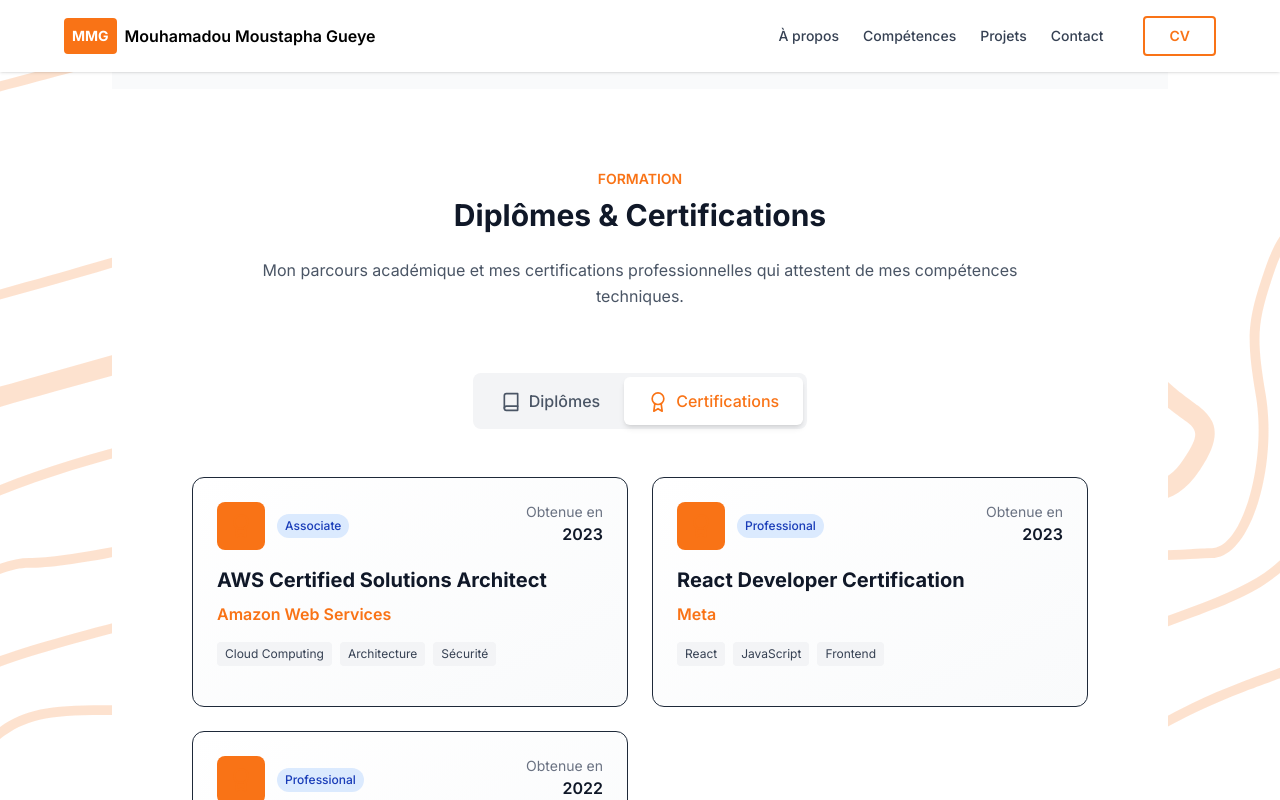
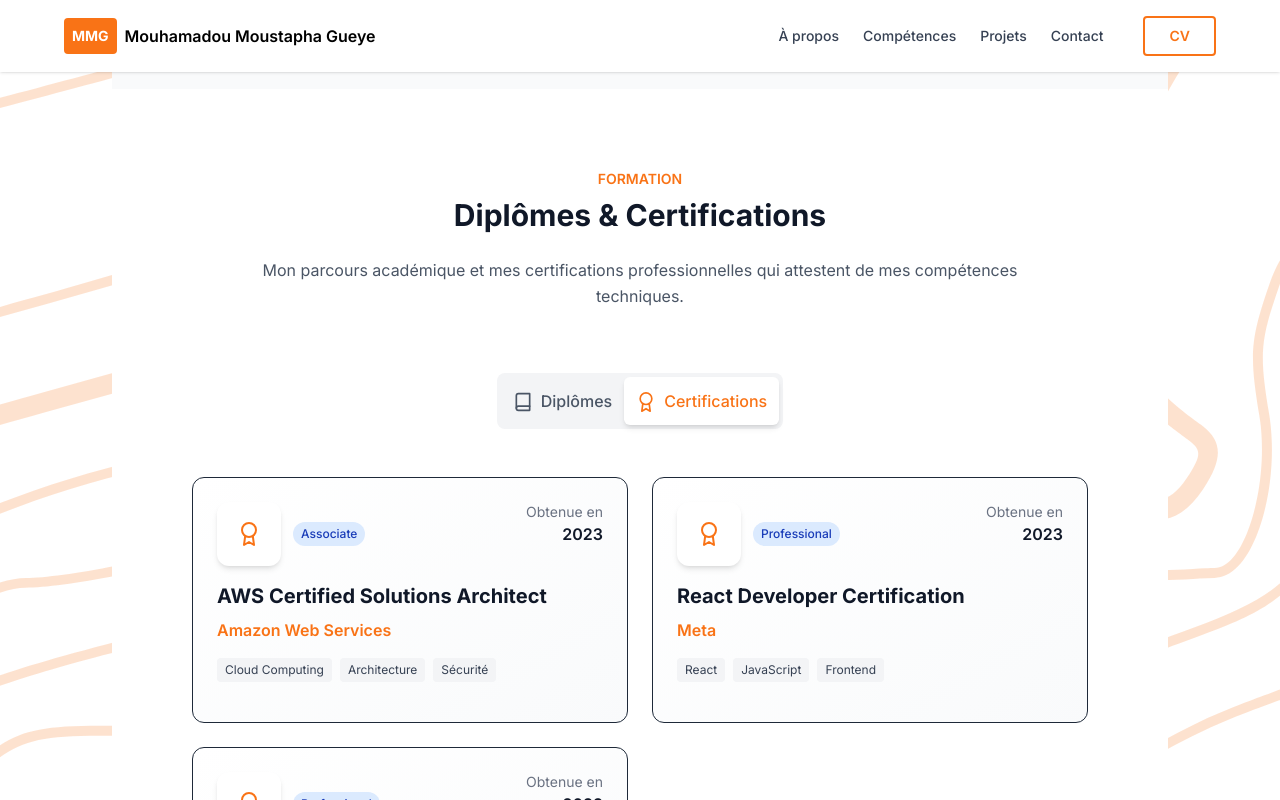
Before and after one commit to MMG739/mmg-portfolio, a Next.js app: page / in a window 1280 px wide. Both pictures are taken after a click on the button "Certifications". Shown: the part 3137-3937 px from the top of the page. Built offline with nearby package versions, Linux system fonts and the light colour scheme.

Commit message:
Update About, Contact, and Education components; adjust experience years, fix WhatsApp link, and enhance education details.

```diff
--- a/src/components/About.jsx
+++ b/src/components/About.jsx
@@ -50,7 +50,7 @@ export default function AboutSection() {
           <div className="grid grid-cols-2 gap-6 mt-4">
             <div className="flex flex-col items-center bg-white rounded-lg shadow p-4">
               <FaLaptopCode className="text-2xl text-[var(--color-orange)] mb-1" />
-              <span className="text-xl font-bold text-[var(--color-orange)]">5+</span>
+              <span className="text-xl font-bold text-[var(--color-orange)]">3+</span>
               <span className="text-xs text-gray-600">Années d’expérience</span>
             </div>
             <div className="flex flex-col items-center bg-white rounded-lg shadow p-4">
--- a/src/components/Contact.jsx
+++ b/src/components/Contact.jsx
@@ -154,7 +154,7 @@ export default function Contact() {
               Contactez-moi directement sur WhatsApp pour une réponse plus rapide.
             </p>
             <a
-              href="https://wa.me/22178152233?text=Bonjour%2C%20je%20souhaite%20discuter%20d%27un%20projet"
+              href="https://wa.me/221781522330?text=Bonjour%2C%20je%20souhaite%20discuter%20d%27un%20projet"
               target="_blank"
               rel="noopener noreferrer"
               className="inline-flex items-center bg-white text-green-600 px-4 py-2 rounded-lg font-semibold hover:bg-gray-100 transition-colors"
--- a/src/components/Education.jsx
+++ b/src/components/Education.jsx
@@ -8,21 +8,21 @@ const Education = () => {
   const diplomes = [
     {
       id: 1,
-      title: "Master en Informatique",
-      institution: "Université de Technologie",
-      location: "Paris, France",
-      period: "2020 - 2022",
+      title: "Master en Data Science et Intelligence Artificielle",
+      institution: "Ecole d'Ingénieurs ISM et ESG Paris",
+      location: "Dakar, Sénégal",
+      period: "2024 - 2026",
       grade: "Mention Très Bien",
-      description: "Spécialisation en développement web et mobile, intelligence artificielle",
+      description: "Spécialisation en data science, intelligence artificielle",
       skills: ["Développement Full-Stack", "Machine Learning", "Gestion de projet"],
       projects: ["Projet de fin d'études sur l'IA", "Application mobile collaborative"]
     },
     {
       id: 2,
-      title: "Licence Informatique",
-      institution: "Institut Supérieur de Technologie",
-      location: "Lyon, France",
-      period: "2017 - 2020",
+      title: "Licence Informatique en Genie Logiciel",
+      institution: "Digital Campus de L'ISM",
+      location: "Dakar, Sénégal",
+      period: "2021 - 2024",
       grade: "Mention Bien",
       description: "Fondamentaux de l'informatique, programmation, bases de données",
       skills: ["Programmation", "Bases de données", "Algorithmique"],
@@ -84,7 +84,7 @@ const Education = () => {
         <div className="bg-gray-100 p-1 rounded-lg">
           <button
             onClick={() => setActiveTab('diplomes')}
-            className={`px-6 py-3 rounded-md font-medium transition-all duration-300 ${
+            className={`px-3 py-3 rounded-md font-medium transition-all duration-300 ${
               activeTab === 'diplomes'
                 ? 'bg-white text-[var(--color-orange)] shadow-md'
                 : 'text-gray-600 hover:text-gray-900'
@@ -95,7 +95,7 @@ const Education = () => {
           </button>
           <button
             onClick={() => setActiveTab('certifications')}
-            className={`px-6 py-3 rounded-md font-medium transition-all duration-300 ${
+            className={`px-3 py-3 rounded-md font-medium transition-all duration-300 ${
               activeTab === 'certifications'
                 ? 'bg-white text-[var(--color-orange)] shadow-md'
                 : 'text-gray-600 hover:text-gray-900'
@@ -189,7 +189,7 @@ const Education = () => {
                 {/* Header */}
                 <div className="flex items-start justify-between mb-4">
                   <div className="flex items-center gap-3">
-                    <div className="w-12 h-12 bg-[var(--color-orange)] bg-opacity-10 rounded-lg flex items-center justify-center">
+                    <div className="w-16 h-16 bg-white rounded-xl flex items-center justify-center shadow-md">
                       <FiAward className="w-6 h-6 text-[var(--color-orange)]" />
                     </div>
                     <div className="bg-blue-100 text-blue-800 px-2 py-1 rounded-full text-xs font-medium">
```
